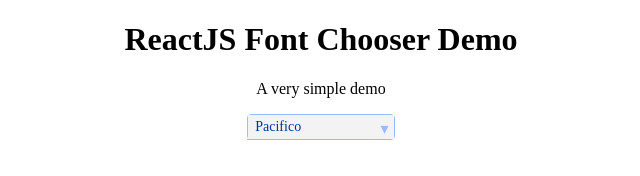
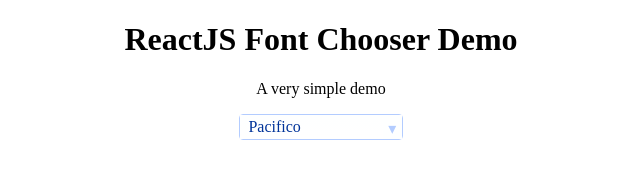
Before and after one commit to anykeyh/anykeyh.github.io, a plain HTML site: page react-font-chooser/index.html in a window 1280 px wide. Shown: the full height of the page, 319-959 px from the left. Drawn offline with Linux system fonts and the light colour scheme; a script that the page names is missing.

Commit message:
Fix according to last fix in react-font-chooser

```diff
--- a/react-font-chooser/react-font-chooser.css
+++ b/react-font-chooser/react-font-chooser.css
@@ -1,67 +1,85 @@
 .react-font-chooser {
+  position: relative;
   display: inline-block;
   text-align: left;
   width: auto;
-  height: 24px;
+  height: 1.5em;
   white-space: nowrap;
   margin: 0;
   color: #039;
-  border: solid 1px #99bbff;
+  border: solid 1px #b3ccff;
   border-radius: 4px;
   cursor: pointer; }
   .react-font-chooser:focus {
     outline: none; }
   .react-font-chooser span.react-font-selected {
     display: block;
-    height: 24px;
-    line-height: 24px;
+    height: 100%;
+    line-height: 1.5em;
     overflow: hidden;
-    font-size: 14px;
+    font-size: 100%;
     padding: 0.0em 0.5em;
-    background-color: #f3f3f3;
+    background: #feffff;
+    /* Old browsers */
+    background: -moz-linear-gradient(top, #feffff 0%, #ffffff 100%);
+    /* FF3.6+ */
+    background: -webkit-gradient(linear, left top, left bottom, color-stop(0%, #feffff), color-stop(100%, #ffffff));
+    /* Chrome,Safari4+ */
+    background: -webkit-linear-gradient(top, #feffff 0%, #ffffff 100%);
+    /* Chrome10+,Safari5.1+ */
+    background: -o-linear-gradient(top, #feffff 0%, #ffffff 100%);
+    /* Opera 11.10+ */
+    background: -ms-linear-gradient(top, #feffff 0%, #ffffff 100%);
+    /* IE10+ */
+    background: linear-gradient(to bottom, #feffff 0%, #ffffff 100%);
+    /* W3C */
+    filter: progid:DXImageTransform.Microsoft.gradient( startColorstr=$from, endColorstr=$to,GradientType=0 );
+    /* IE6-9 */
     color: #039; }
   .react-font-chooser ul.react-font-chooser-options {
+    z-index: 10001;
+    border: none;
     overflow: hidden;
-    background-color: #f3f3f3;
+    background-color: #feffff;
     max-height: 0px;
-    -webkit-transition: max-height 0.3s ease-in-out;
-    -ms-transition: max-height 0.3s ease-in-out;
-    -moz-transition: max-height 0.3s ease-in-out;
-    -o-transition: max-height 0.3s ease-in-out;
-    transition: max-height 0.3s ease-in-out;
     margin: 0;
     margin-right: 1.25em;
     margin-left: -1px;
     padding: 0;
-    list-style: none;
-    border-left: solid 1px #99bbff;
-    border-right: solid 1px #99bbff;
-    border-bottom: solid 1px #99bbff;
-    border-bottom-left-radius: 4px;
-    border-bottom-right-radius: 4px; }
+    list-style: none; }
     .react-font-chooser ul.react-font-chooser-options.active {
+      position: absolute;
+      top: 100%;
+      left: 0px;
       overflow: auto;
       height: auto;
-      max-height: 2500px; }
+      max-height: 2500px;
+      border-left: solid 1px #b3ccff;
+      border-right: solid 1px #b3ccff;
+      border-bottom: solid 1px #b3ccff;
+      border-bottom-left-radius: 4px;
+      border-bottom-right-radius: 4px; }
     .react-font-chooser ul.react-font-chooser-options li.react-font-block {
       height: 24px;
       line-height: 24px;
       overflow: hidden;
-      font-size: 14px;
+      font-size: 100%;
       padding: 0.0em 0.5em;
       list-style: none; }
       .react-font-chooser ul.react-font-chooser-options li.react-font-block:hover {
-        color: #f3f3f3;
-        background-color: #99bbff; }
+        color: #feffff;
+        background-color: #b3ccff; }
   .react-font-chooser .react-font-chooser-button {
     padding: 0.25em 0.33em;
-    background-color: #f3f3f3;
-    color: #99bbff;
+    background-color: #feffff;
+    color: #b3ccff;
     display: block;
     float: right;
-    height: 1em; }
+    height: 100%;
+    font-size: 100%;
+    box-sizing: border-box; }
     .react-font-chooser .react-font-chooser-button:hover {
-      color: #f3f3f3;
-      background-color: #99bbff; }
+      color: #feffff;
+      background-color: #b3ccff; }
 
 /*# sourceMappingURL=react-font-chooser.css.map */
```
Also changed, not shown: 1 other file.
